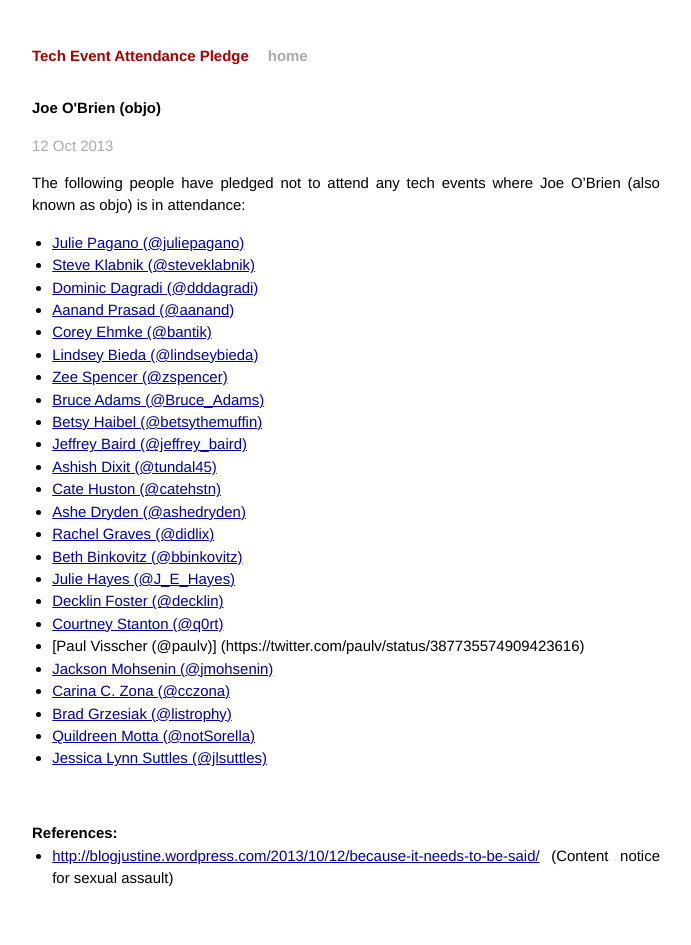
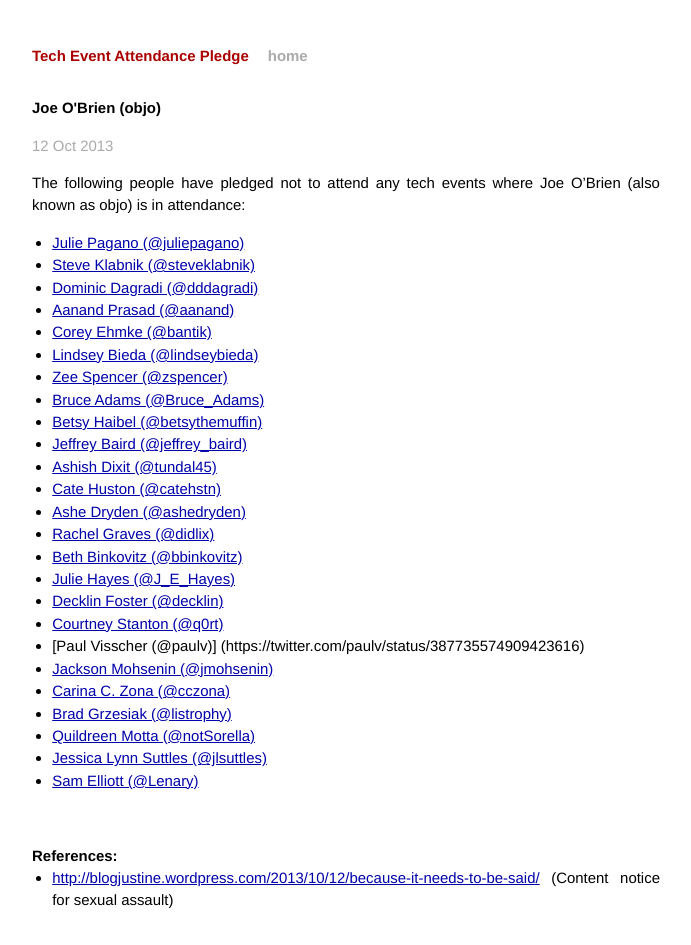
Before and after one commit to techtektek/tech-event-attendance-pledge.github.io, a Jekyll site: the page built from _posts/2013-10-12-objo.markdown, in a window 1280 px wide. Shown: the whole page, without its empty margins (294-985 px from the left). Built offline with Jekyll 4.4.1, drawn with Linux system fonts in a browser that asks for light colours; Markdown is read by kramdown in place of the engine named in the settings.

Commit message:
Add Lenary.

```diff
--- a/_posts/2013-10-12-objo.markdown
+++ b/_posts/2013-10-12-objo.markdown
@@ -32,6 +32,7 @@ O'Brien (also known as objo) is in attendance:
 * [Brad Grzesiak (@listrophy)](https://twitter.com/listrophy/status/387758367160025088)
 * [Quildreen Motta (@notSorella)](https://twitter.com/notSorella/status/389086516644806656)
 * [Jessica Lynn Suttles (@jlsuttles)](https://twitter.com/jlsuttles/status/389085184479338496)
+* [Sam Elliott (@Lenary)](https://twitter.com/Lenary/status/389093720576245761)
 
 <br/>
 
```
